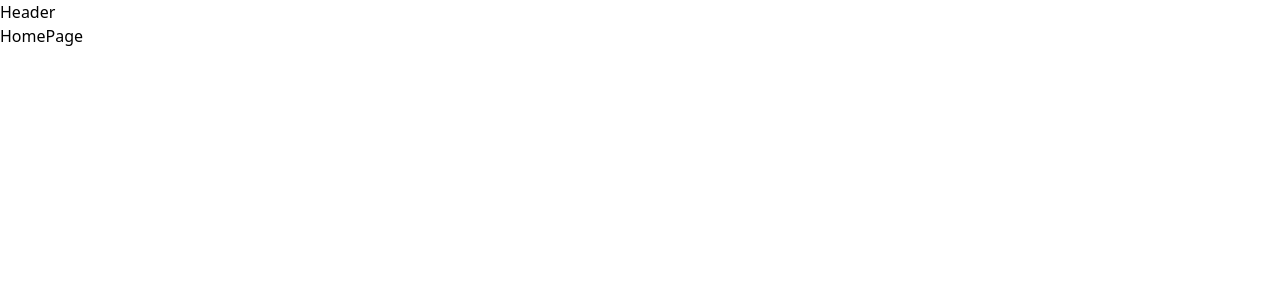
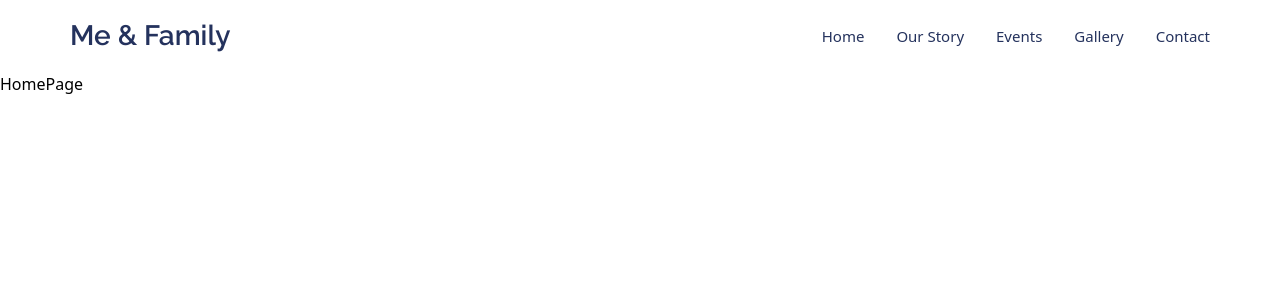
Before and after one commit to LucasBargas/projetos_tailwindcss, a React (Create React App) app in the folder me_family/: page / in a window 1280 px wide. Shown: the top 300 px of the page. Built offline with nearby package versions, Linux system fonts and the light colour scheme.

Commit message:
Header da aplicação - desenvolvido

```diff
--- a/me_family/public/index.html
+++ b/me_family/public/index.html
@@ -25,6 +25,18 @@
       Learn how to configure a non-root public URL by running `npm run build`.
     -->
     <title>Lucas Bargas - MeFamily</title>
+
+    <link rel="preconnect" href="https://fonts.googleapis.com">
+    <link rel="preconnect" href="https://fonts.gstatic.com" crossorigin>
+    <link href="https://fonts.googleapis.com/css2?family=Raleway:wght@400;600;700&display=swap" rel="stylesheet">
+
+    <link rel="preconnect" href="https://fonts.googleapis.com">
+    <link rel="preconnect" href="https://fonts.gstatic.com" crossorigin>
+    <link href="https://fonts.googleapis.com/css2?family=Poppins:wght@500&display=swap" rel="stylesheet">
+
+    <link rel="preconnect" href="https://fonts.googleapis.com">
+    <link rel="preconnect" href="https://fonts.gstatic.com" crossorigin>
+    <link href="https://fonts.googleapis.com/css2?family=Open+Sans:wght@400;600;700&display=swap" rel="stylesheet">
   </head>
   <body>
     <noscript>Você precisa estar com o JavaScript habilitado para visualizar esta aplicação.</noscript>
--- a/me_family/src/layout/Header/Header.js
+++ b/me_family/src/layout/Header/Header.js
@@ -1,8 +1,17 @@
 import React from 'react';
+import Logo from './Logo/Logo';
+import NavHeader from './NavHeader/NavHeader';
 
 const Header = () => {
   return (
-    <div>Header</div>
+    <header className='app-space py-[15px]'>
+      <div className='app-container'>
+        <div className='flex justify-between items-center'>
+          <Logo />
+          <NavHeader />
+        </div>
+      </div>
+    </header>
   )
 }
 
--- /dev/null
+++ b/me_family/src/layout/Header/Logo/Logo.js
@@ -0,0 +1,14 @@
+import React from 'react';
+import { Link } from 'react-router-dom';
+
+const Logo = () => {
+  return (
+    <div>
+      <Link className='inline-block text-dark-blue text-[28px] font-semibold font-raleway' to='/'>
+        Me & Family
+      </Link>
+    </div>
+  )
+}
+
+export default Logo;
--- /dev/null
+++ b/me_family/src/layout/Header/NavHeader/NavHeader.js
@@ -0,0 +1,46 @@
+import React, { useState } from 'react';
+import { AiOutlineMenu } from 'react-icons/ai';
+import { IoClose } from 'react-icons/io5';
+import { NavLink } from 'react-router-dom';
+
+const NavHeader = () => {
+  const [menuMobile, setMenuMobile] = useState(true);
+
+  const handleOutsideClick = ({ target, currentTarget }) => {
+    if (target === currentTarget) setMenuMobile(null);
+  }
+
+  return (
+    <div>
+      <nav onClick={handleOutsideClick} className={`${menuMobile ? 'flex' : 'hidden'} flex-col-reverse items-end fixed top-0 left-0 h-screen w-full p-4 bg-menu-mobile lg:flex lg:flex-row lg:static lg:h-auto lg:w-auto lg:bg-white lg:p-0`}>
+        <ul className='flex flex-col px-5 py-2 bg-white h-screen w-full rounded-sm lg:h-auto lg:flex-row lg:p-0 lg:rounded-none lg:w-auto'>
+          <li>
+            <NavLink onClick={() => setMenuMobile(null)} className='block font-medium text-[15px] py-3 lg:pl-8 lg:py-2 text-dark-blue' end to="/">Home</NavLink>
+          </li>
+          <li>
+            <NavLink onClick={() => setMenuMobile(null)} className='block font-medium text-[15px] py-3 lg:pl-8 lg:py-2 text-dark-blue' to="/our-story">Our Story</NavLink>
+          </li>
+          <li>
+            <NavLink onClick={() => setMenuMobile(null)} className='block font-medium text-[15px] py-3 lg:pl-8 lg:py-2 text-dark-blue' to="/events">Events</NavLink>
+          </li>
+          <li>
+            <NavLink onClick={() => setMenuMobile(null)} className='block font-medium text-[15px] py-3 lg:pl-8 lg:py-2 text-dark-blue' to="/gallery">Gallery</NavLink>
+          </li>
+          <li>
+            <NavLink onClick={() => setMenuMobile(null)} className='block font-medium text-[15px] py-3 lg:pl-8 lg:py-2 text-dark-blue' to="/contact">Contact</NavLink>
+          </li>
+        </ul>
+
+        <button onClick={() => setMenuMobile(null)} className='text-white text-[28px] mb-4 lg:hidden'>
+          <IoClose />
+        </button>
+      </nav>
+
+      <button onClick={() => setMenuMobile(true)} className={`${menuMobile ? 'hidden' : 'block'} text-dark-blue text-2xl lg:hidden`}>
+        <AiOutlineMenu />
+      </button>
+    </div>
+  )
+}
+
+export default NavHeader;
--- a/me_family/src/styles/index.css
+++ b/me_family/src/styles/index.css
@@ -1,3 +1,13 @@
 @tailwind base;
 @tailwind components;
 @tailwind utilities;
+
+@layer components {
+  .app-space {
+    @apply px-4 sm:px-10 md:px-14 xl:px-0;
+  }
+
+  .app-container {
+    @apply w-full m-auto max-w-1140 2xl:max-w-1320;
+  }
+}
--- a/me_family/tailwind.config.js
+++ b/me_family/tailwind.config.js
@@ -3,7 +3,31 @@ module.exports = {
     "./src/**/*.{js,jsx,ts,tsx}",
   ],
   theme: {
-    extend: {},
+    extend: {
+      screens: {
+        'sm': '768px',
+        'md': '820px',
+        '2xl': '1440px'
+      },
+
+      maxWidth: {
+        '1140': '1140px',
+        '1320': '1320px',
+      },
+
+      colors: {
+        'dark-blue': '#24325d',
+        'sky-blue': '#006fbe',
+        'text-color': '#444444',
+        'menu-mobile': 'rgba(22, 30, 56, 0.9)'
+      }
+    },
+
+    fontFamily: {
+      'raleway': 'Raleway, sans-serif',
+      'poppins': 'Poppins, sans-serif',
+      'open-sans': 'Open Sans, sans-serif',
+    },
   },
   plugins: [],
 }
```
